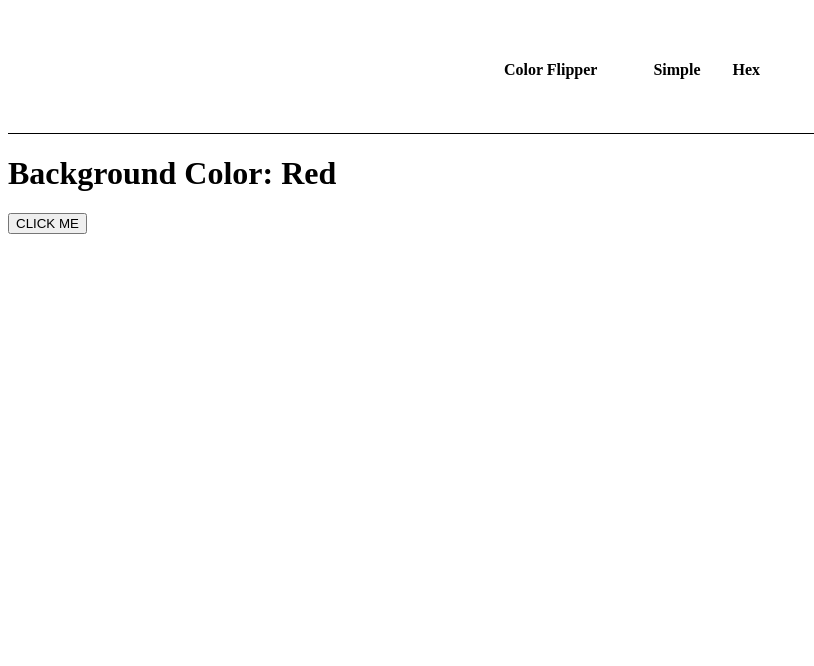
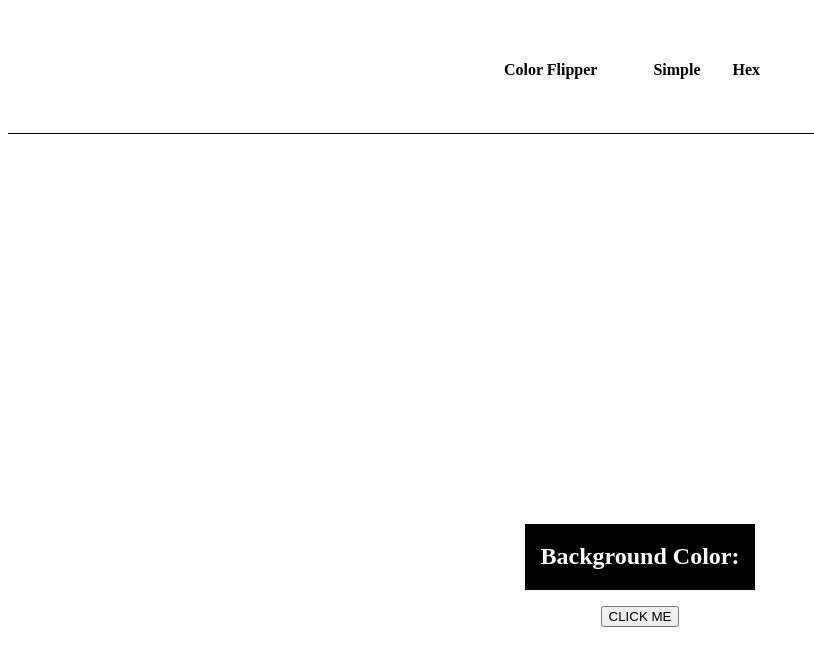
Before and after one commit to sfonua10/js-practice-color-flipper, a website: page index.html in a window 1280 px wide. Shown: the whole page, without its empty margins (0-814 px from the left). Drawn offline with Linux system fonts and the light colour scheme.

Commit message:
center section horizontally and veritcally

```diff
--- a/index.html
+++ b/index.html
@@ -23,7 +23,27 @@
         }
 
         main {
+            position: relative;
             height: 100vh;
+        }
+
+        #text-container {
+            width: fit-content;
+            background-color: black;
+            color: white;
+            padding: 0 1rem;
+        }
+        section {
+            display: flex;
+            flex-direction: column;
+            align-items: center;
+            position: absolute;
+            top: 0; bottom: 0; left: 0; right: 0;
+            margin: auto;
+            height: 20px; /*requires explicit height*/
+        }
+        button {
+            margin-top: 1rem;
         }
     </style>
 </head>
@@ -41,17 +61,25 @@
         </ul>
     </nav>
     <main>
-        <h1>Background Color: Red</h1>
-        <button onclick="changeBGColor()">CLICK ME</button>
+        <section>
+            <div id="text-container">
+                <h1>Background Color: <span id="injectText"></span></h1>
+
+            </div>
+            <button onclick="changeBGColor()">CLICK ME</button>
+        </section>
     </main>
 
     <script>
+        const colors = ['green', 'red', 'yellow', 'blue', 'pink', 'orange', 'gray', 'purple', 'white']
         function getRandomInt(max) {
             return Math.floor(Math.random() * max)
         }
-        const colors = ['green', 'red', 'yellow', 'blue', 'pink', 'orange', 'gray', 'purple', 'white']
+
         function changeBGColor() {
-            document.querySelector('main').style.backgroundColor = colors[getRandomInt(colors.length)];
+            let randomColor = colors[getRandomInt(colors.length)];
+            document.querySelector('main').style.backgroundColor = randomColor;
+            document.querySelector('#injectText').innerHTML = randomColor;
         }
     </script>
 </body>
```
